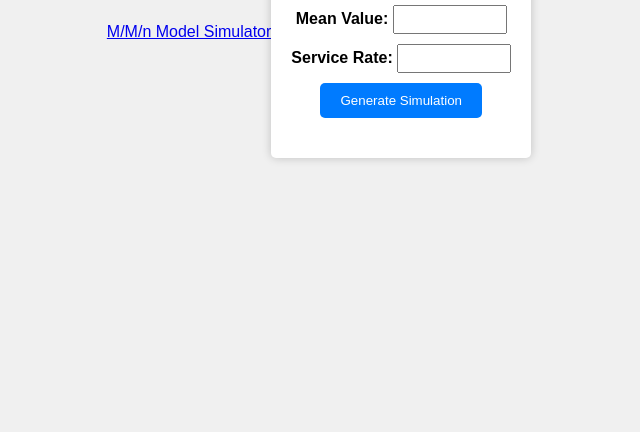
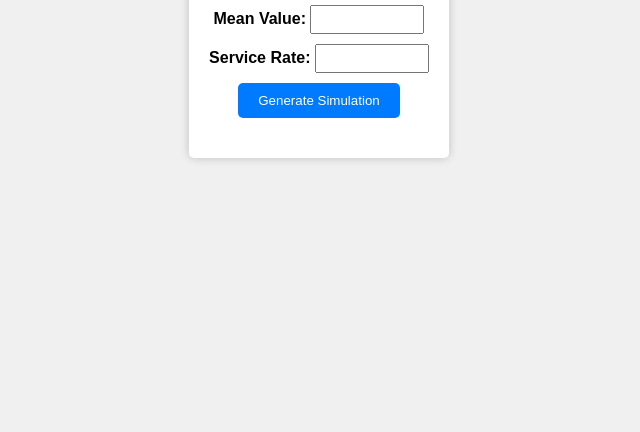
Before and after one commit to mahmed-eng/Simulator, a plain HTML site: page index.html in a window 1280 px wide. Shown: the part 368-800 px from the top of the page, without its empty margins (321-961 px from the left). Drawn offline with Linux system fonts and the light colour scheme.

Commit message:
Updated Simulator

```diff
--- a/index.html
+++ b/index.html
@@ -82,9 +82,6 @@
     </style>
 </head>
 <body>
-    <div class="navbar">
-        <a href="index2.html">M/M/n Model Simulator</a>
-    </div>
     <div class="container">
         <h1>Simulator</h1>
         <div class="input-container">
```
